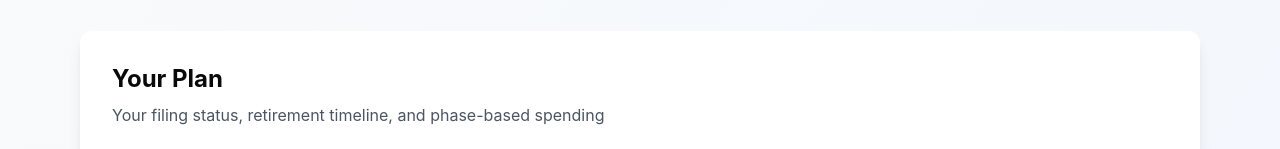
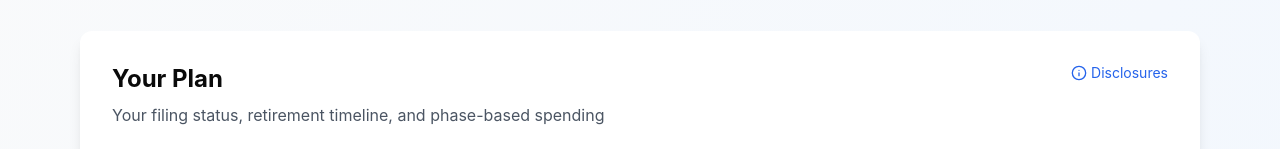
Before and after one commit to tuangatech/Retirement-Planner, a React (Vite) app: page /wizard/1 in a window 1280 px wide. Shown: the part 188-337 px from the top of the page. Built offline with nearby package versions, Linux system fonts and the light colour scheme.

Commit message:
Add wizard Disclosures modal; pin retirement age in gap-year test

```diff
--- a/src/pages/WizardPage.tsx
+++ b/src/pages/WizardPage.tsx
@@ -14,6 +14,8 @@ import { Screen4Assumptions } from '@/components/wizard/Screen4Assumptions';
 import { useResults } from '@/contexts/ResultsContext';
 import { useInputs } from '@/contexts/InputsContext';
 import { trackPageView, trackWizardStep, trackCalculationStart } from '@/lib/analytics';
+import AssumptionsPanel from '@/components/results/AssumptionsPanel';
+import { Info, X } from 'lucide-react';
 
 
 const STEPS = [
@@ -35,6 +37,7 @@ export default function WizardPage() {
 
     const { calculate, isCalculating, calculationProgress } = useResults();
     const { inputs } = useInputs();
+    const [showDisclosures, setShowDisclosures] = useState(false);
 
     // Track step changes for analytics
     const [stepStartTime, setStepStartTime] = useState<number>(Date.now());
@@ -122,7 +125,14 @@ export default function WizardPage() {
                 )}
 
                 {/* Step Content */}
-                <div className="bg-white rounded-xl shadow-lg p-8 mb-8">
+                <div className="relative bg-white rounded-xl shadow-lg p-8 mb-8">
+                    <button
+                        type="button"
+                        onClick={() => setShowDisclosures(true)}
+                        className="absolute top-8 right-8 inline-flex items-center gap-1 text-sm text-blue-600 hover:text-blue-800 hover:underline"
+                    >
+                        <Info className="w-4 h-4" /> Disclosures
+                    </button>
                     <CurrentStepComponent />
                 </div>
 
@@ -139,6 +149,33 @@ export default function WizardPage() {
 
             {/* ✅ NEW: Footer on all pages */}
             <Footer />
+
+            {/* Disclosures modal — reuses AssumptionsPanel so there's one source of truth */}
+            {showDisclosures && (
+                <div
+                    className="fixed inset-0 z-50 flex items-start justify-center bg-black/40 p-4 overflow-y-auto"
+                    onClick={() => setShowDisclosures(false)}
+                    role="dialog"
+                    aria-modal="true"
+                >
+                    <div className="bg-white rounded-xl shadow-xl max-w-3xl w-full my-8" onClick={(e) => e.stopPropagation()}>
+                        <div className="flex items-center justify-between border-b px-6 py-4 sticky top-0 bg-white rounded-t-xl">
+                            <h3 className="text-lg font-semibold">Assumptions &amp; Limitations</h3>
+                            <button
+                                type="button"
+                                onClick={() => setShowDisclosures(false)}
+                                className="text-gray-500 hover:text-gray-700 p-1"
+                                aria-label="Close disclosures"
+                            >
+                                <X className="w-5 h-5" />
+                            </button>
+                        </div>
+                        <div className="p-6">
+                            <AssumptionsPanel inputs={inputs} />
+                        </div>
+                    </div>
+                </div>
+            )}
         </div>
     );
 }
```
Also changed, not shown: 1 other file (tests, documents, lock files or other folders).
